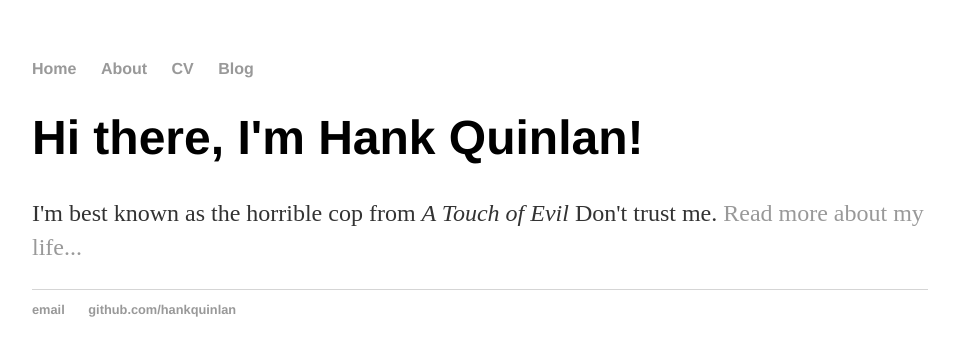
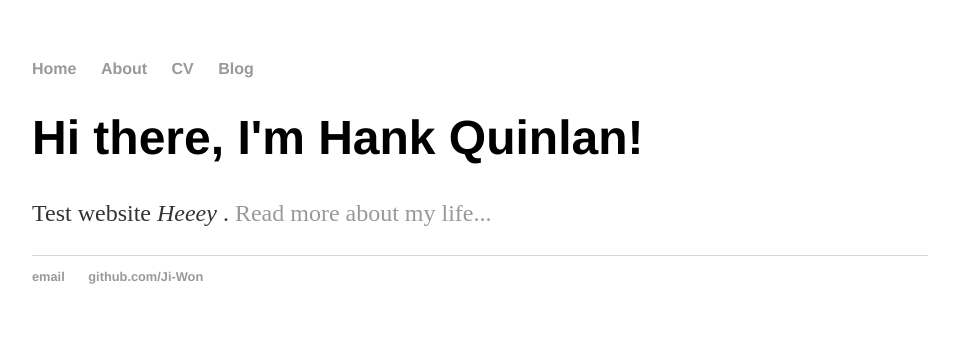
Before and after one commit to Ji-Won/Ji-Won.github.io, a Jekyll site: the page index.html, which Jekyll copies as it is, in a window 1280 px wide. Shown: the top 356 px of the page, without its empty margins (160-1119 px from the left). Built offline with Jekyll 4.4.1, drawn with Linux system fonts in a browser that asks for light colours.

Commit message:
Update index.html

```diff
--- a/index.html
+++ b/index.html
@@ -1,7 +1,7 @@
 <!DOCTYPE html>
 <html>
 	<head>
-		<title>Hank Quinlan, Horrible Cop</title>
+		<title>Ji-Won Park</title>
 		<!-- link to main stylesheet -->
 		<link rel="stylesheet" type="text/css" href="/css/main.css">
 	</head>
@@ -17,13 +17,13 @@
 		<div class="container">
     		<div class="blurb">
         		<h1>Hi there, I'm Hank Quinlan!</h1>
-				<p>I'm best known as the horrible cop from <em>A Touch of Evil</em> Don't trust me. <a href="/about">Read more about my life...</a></p>
+				<p>Test website <em>Heeey</em> . <a href="/about">Read more about my life...</a></p>
     		</div><!-- /.blurb -->
 		</div><!-- /.container -->
 		<footer>
     		<ul>
-        		<li><a href="mailto:hankquinlanhub@gmail.com">email</a></li>
-        		<li><a href="https://github.com/hankquinlan">github.com/hankquinlan</a></li>
+        		<li><a href="mailto:py.jiwon@gmail.com">email</a></li>
+        		<li><a href="https://github.com/Ji-Won">github.com/Ji-Won</a></li>
 			</ul>
 		</footer>
 	</body>
```
